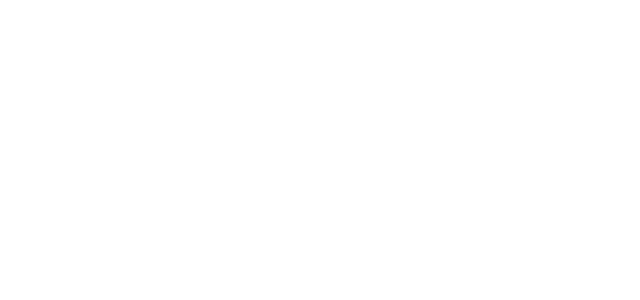
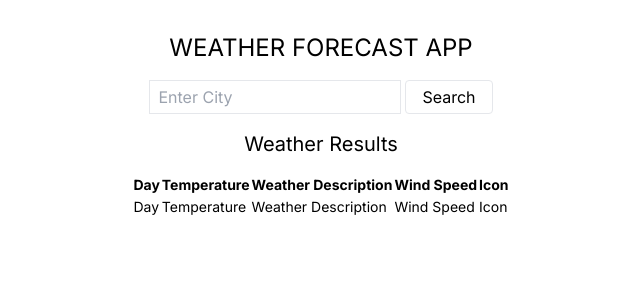
Before and after one commit to patmhando/weatherApp, a Next.js app: page / in a window 1280 px wide. Shown: the top 300 px of the page, without its empty margins (319-959 px from the left). Built offline with nearby package versions, Linux system fonts and the light colour scheme.

Commit message:
add weather results comp

```diff
--- /dev/null
+++ b/components/TempResults.tsx
@@ -0,0 +1,13 @@
+import { FC } from 'react';
+const TempResults: FC = () => {
+  return (
+    <tr className="text-sm">
+      <td>Day</td>
+      <td>Temperature</td>
+      <td>Weather Description</td>
+      <td>Wind Speed</td>
+      <td>Icon</td>
+    </tr>
+  );
+};
+export default TempResults;
--- a/pages/index.tsx
+++ b/pages/index.tsx
@@ -1,15 +1,44 @@
+import { NextPage } from 'next';
 import { Inter } from 'next/font/google';
+
+// components
+import TempResults from '@/components/TempResults';
 
 const inter = Inter({ subsets: ['latin'] });
 
-export default function Home() {
+const Home: NextPage = () => {
   return (
-    <main className={`${inter.className}`}>
-      <div>
-        <label htmlFor="search">
-          <input type="text" />
+    <main
+      className={`${inter.className} my-8 flex flex-col justify-center items-center gap-4`}
+    >
+      <h1 className="text-center text-2xl uppercase">Weather Forecast App</h1>
+      <div className="flex gap-1 mx-8">
+        <label htmlFor="search" className="py-1 border px-2">
+          <input
+            type="text"
+            placeholder="Enter City"
+            name="search"
+            className="outline-none"
+          />
         </label>
+        <button className="border px-4 py-1 rounded">Search</button>
       </div>
+      <h3 className="text-xl">Weather Results</h3>
+      <table className="">
+        <thead className="text-sm">
+          <tr>
+            <th>Day</th>
+            <th>Temperature</th>
+            <th>Weather Description</th>
+            <th>Wind Speed</th>
+            <th>Icon</th>
+          </tr>
+        </thead>
+        <tbody>
+          <TempResults />
+        </tbody>
+      </table>
     </main>
   );
-}
+};
+export default Home;
```
